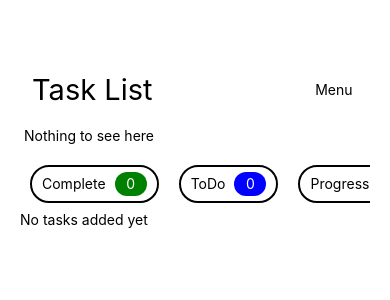
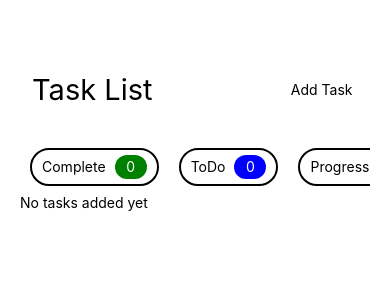
Before and after one commit to josephmusngi21/ToDo, a React Native app: screen / in a window 390 px wide. Shown: the top 300 px of the page. Built offline with nearby package versions, Linux system fonts and the light colour scheme.

Commit message:
w, added description, fixed bugs

```diff
--- a/components/todo.js
+++ b/components/todo.js
@@ -20,6 +20,7 @@ export default function ToDo() {
   const [wait, setWait] = useState([]);
   const [showMenu, setShowMenu] = useState(false);
   const [taskInput, setTaskInput] = useState("");
+  const [descriptionInput, setDescriptionInput] = useState('');
 
   const date = new Date();
   console.log(date);
@@ -47,7 +48,7 @@ export default function ToDo() {
 
   const addTask = () => {
     if (taskInput.trim() !== "") {
-      const newTask = new Task(taskInput, new Date(), "ToDo", []);
+      const newTask = new Task(taskInput, new Date(), "ToDo", [], descriptionInput);
       console.log("New task created:", newTask); // Log the new task
       setTasks([...tasks, newTask]);
       setTaskInput("");
@@ -70,7 +71,7 @@ export default function ToDo() {
       <View style={styles.nav}>
         <Text style={styles.title}>Task List</Text>
         <TouchableOpacity onPress={handlePress}>
-          <Text style={[styles.add]}>Menu</Text>
+          <Text style={[styles.add]}>Add Task</Text>
         </TouchableOpacity>
       </View>
 
@@ -80,9 +81,12 @@ export default function ToDo() {
           setTaskInput={setTaskInput}
           addTask={addTask}
           tasks={tasks}
+          setTasks={setTasks}
+          descriptionInput={descriptionInput} //Added
+          setDescriptionInput={setDescriptionInput} //Added
         />
       ) : (
-        <Text> Nothing to see here</Text>
+        <Text></Text>
       )}
 
       <View style={styles.list}>
```
